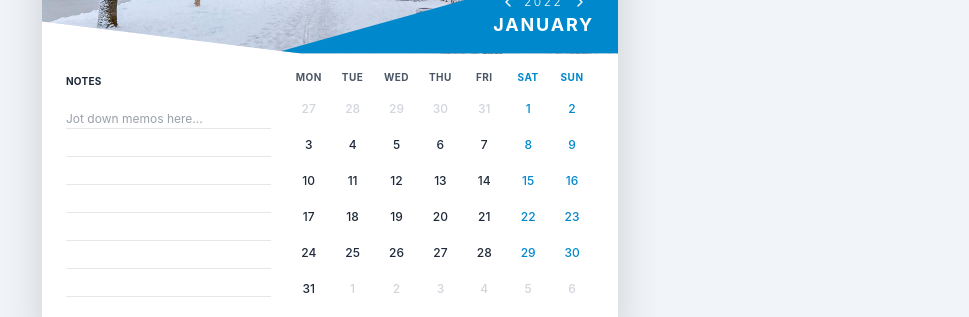
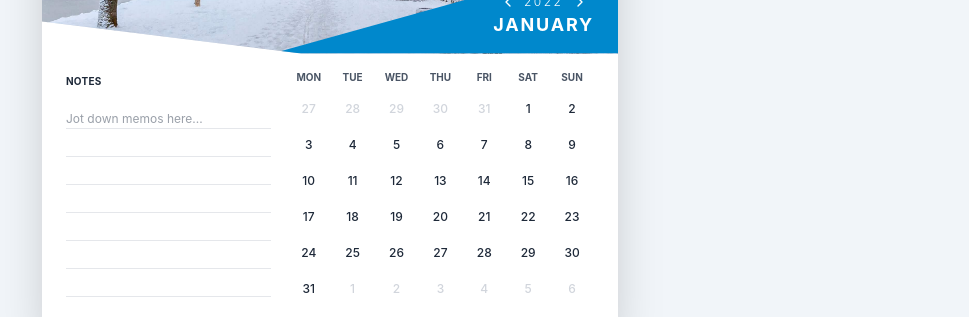
Before and after one commit to priyanshutryingtocode/WebCalendar, a React (Vite) app in the folder webcalendar/: page / in a window 1280 px wide. Shown: the part 355-672 px from the top of the page, without its empty margins (310-1279 px from the left). Built offline with nearby package versions, Linux system fonts and the light colour scheme.

Commit message:
fixed range and day selections

```diff
--- a/webcalendar/src/components/Calendar.jsx
+++ b/webcalendar/src/components/Calendar.jsx
@@ -65,24 +65,56 @@ export default function Calendar() {
   };
 
 const handleDateClick = (clickedDate) => {
-    const dateStr = formatDateStr(clickedDate);
-    const clickedEvent = events.find(ev => dateStr >= ev.startDate && dateStr <= (ev.endDate || ev.startDate));
+  const dateStr = typeof clickedDate === 'string' ? clickedDate : formatDateStr(clickedDate);
 
-    if (clickedEvent) {
+  // 1. Logic for finishing a range (Keep this as is)
+  if (pendingSelection.start && !pendingSelection.end && pendingSelection.start !== dateStr) {
+    if (dateStr < pendingSelection.start) {
+      setPendingSelection({ start: dateStr, end: pendingSelection.start });
+    } else {
+      setPendingSelection({ ...pendingSelection, end: dateStr });
+    }
+    setSelectedEventId(null);
+    return;
+  }
+
+  // 2. THE FIX: Find the event, but PRIORITIZE the shortest one (the focus marker)
+  // We sort by duration (shortest to longest)
+  const sortedEvents = [...events].sort((a, b) => {
+    const lenA = new Date(a.endDate) - new Date(a.startDate);
+    const lenB = new Date(b.endDate) - new Date(b.startDate);
+    return lenA - lenB; // Shortest first
+  });
+
+  const clickedEvent = sortedEvents.find(ev =>
+    dateStr >= ev.startDate && dateStr <= (ev.endDate || ev.startDate)
+  );
+
+  // 3. Smart Toggle: If we clicked the focus event and it's not already open, open it.
+  if (clickedEvent && selectedEventId !== clickedEvent.id) {
     setSelectedEventId(clickedEvent.id);
     setPendingSelection({ start: null, end: null });
     return;
   }
 
+  // 4. If we click a day that is ALREADY open, or an empty day, start a new selection.
   setSelectedEventId(null);
-    if (!pendingSelection.start || (pendingSelection.start && pendingSelection.end)) setPendingSelection({ start: dateStr, end: null });
-    else if (dateStr < pendingSelection.start) setPendingSelection({ start: dateStr, end: pendingSelection.start });
-    else setPendingSelection({ ...pendingSelection, end: dateStr });
+  setPendingSelection({ start: dateStr, end: null });
 };
 
   const saveEvent = (newEventData) => {
-    if (selectedEventId) setEvents(events.map(ev => ev.id === selectedEventId ? { ...ev, ...newEventData } : ev));
-    else setEvents([...events, { ...newEventData, id: Date.now().toString() }]);
+  if (selectedEventId) {
+    // UPDATING an existing event (either the range or the single note)
+    setEvents(events.map(ev => ev.id === selectedEventId ? { ...ev, ...newEventData } : ev));
+  } else {
+    // CREATING a brand new event
+    // We use Date.now() + Math.random() to ensure a truly unique ID
+    const newEntry = {
+      ...newEventData,
+      id: `event-${Date.now()}-${Math.random().toString(36).substr(2, 9)}`
+    };
+    setEvents([...events, newEntry]);
+  }
   clearSelection();
 };
 
@@ -120,7 +152,7 @@ export default function Calendar() {
 
         <div className="absolute top-0 left-0 w-full flex justify-around px-8 md:px-12 z-50 opacity-50 pointer-events-none">
            {Array.from({length: 20}).map((_, i) => (
-             <div key={i} className="w-1 h-3 bg-gray-800 dark:bg-gray-950 rounded-b-full transition-colors"></div>
+             <div key={i} className="w-1 h-3 bg-gray-800 dark:bg-gray-950 rounded-b-full transition-colors shadow-[0_2px_4px_rgba(0,0,0,0.3)]"></div>
            ))}
         </div>
 
--- a/webcalendar/src/components/CalendarGrid.jsx
+++ b/webcalendar/src/components/CalendarGrid.jsx
@@ -26,43 +26,63 @@ export default function CalendarGrid({ currentDate, events, pendingSelection, on
         return `${date.getFullYear()}-${String(date.getMonth() + 1).padStart(2, '0')}-${String(date.getDate()).padStart(2, '0')}`;
     };
 
-    for (let i = startOffset - 1; i >= 0; i--) grid.push({ date: daysInPrevMonth - i, str: fmt(year, month - 1, daysInPrevMonth - i), current: false, weekend: (grid.length % 7 >= 5) });
-    for (let i = 1; i <= daysInMonth; i++) grid.push({ date: i, str: fmt(year, month, i), current: true, weekend: (grid.length % 7 >= 5) });
+    for (let i = startOffset - 1; i >= 0; i--) grid.push({ date: daysInPrevMonth - i, str: fmt(year, month - 1, daysInPrevMonth - i), current: false });
+    for (let i = 1; i <= daysInMonth; i++) grid.push({ date: i, str: fmt(year, month, i), current: true });
 
     let nextDay = 1;
     while (grid.length < 42) {
-      grid.push({ date: nextDay, str: fmt(year, month + 1, nextDay), current: false, weekend: (grid.length % 7 >= 5) });
+      grid.push({ date: nextDay, str: fmt(year, month + 1, nextDay), current: false });
       nextDay++;
     }
     return grid;
   };
 
-  const gridData = generateGrid();
-
   const getDayStatus = (dateStr) => {
+    // 1. Pending Check
     if (pendingSelection.start) {
       const { start, end } = pendingSelection;
-      if (dateStr === start) return { type: 'start', theme: THEMES.pending };
-      if (end && dateStr === end) return { type: 'end', theme: THEMES.pending };
-      if (end && dateStr > start && dateStr < end) return { type: 'in-range', theme: THEMES.pending };
+      if (start && !end && dateStr === start) return { type: 'single', theme: THEMES.pending };
+      if (start && end) {
+        if (dateStr === start) return { type: 'start', theme: THEMES.pending };
+        if (dateStr === end) return { type: 'end', theme: THEMES.pending };
+        if (dateStr > start && dateStr < end) return { type: 'in-range', theme: THEMES.pending };
+      }
     }
 
-    const event = events.find(ev => dateStr >= ev.startDate && dateStr <= (ev.endDate || ev.startDate));
-    if (event) {
-      const theme = THEMES[event.category || 'default'];
-      if (dateStr === event.startDate && dateStr === event.endDate) return { type: 'single', theme };
-      if (dateStr === event.startDate) return { type: 'start', theme };
-      if (dateStr === event.endDate) return { type: 'end', theme };
-      return { type: 'in-range', theme };
-    }
-    return null;
+    // 2. Event Sorting (Longest for BG, Shortest for Marker)
+    const sortedEvents = [...events].sort((a, b) => {
+        const lenA = new Date(a.endDate) - new Date(a.startDate);
+        const lenB = new Date(b.endDate) - new Date(b.startDate);
+        return lenA - lenB;
+    });
+
+    const focusEvent = sortedEvents.find(ev => dateStr >= ev.startDate && dateStr <= (ev.endDate || ev.startDate));
+    if (!focusEvent) return null;
+
+    const backgroundEvent = sortedEvents[sortedEvents.length - 1]; // Longest
+    const focusTheme = THEMES[focusEvent.category || 'default'];
+    const bgTheme = THEMES[backgroundEvent.category || 'default'];
+
+    let focusType = 'in-range';
+    if (focusEvent.startDate === focusEvent.endDate) focusType = 'single';
+    else if (dateStr === focusEvent.startDate) focusType = 'start';
+    else if (dateStr === focusEvent.endDate) focusType = 'end';
+
+    return {
+      type: focusType,
+      theme: focusTheme,
+      bgRangeClass: bgTheme.range,
+      isBridged: backgroundEvent.id !== focusEvent.id && dateStr >= backgroundEvent.startDate && dateStr <= backgroundEvent.endDate
+    };
   };
+
+  const gridData = generateGrid();
 
   return (
     <div className="w-full pb-2">
       <div className="grid grid-cols-7 mb-2">
-        {daysOfWeek.map((day, index) => (
-          <div key={day} className={`text-[10px] font-bold text-center tracking-wider ${index >= 5 ? 'text-[#0088cc] dark:text-[#33aaff]' : 'text-gray-600 dark:text-gray-400'}`}>
+        {daysOfWeek.map((day) => (
+          <div key={day} className="text-[10px] font-bold text-center text-gray-600 dark:text-gray-400 uppercase">
             {day}
           </div>
         ))}
@@ -72,28 +92,27 @@ export default function CalendarGrid({ currentDate, events, pendingSelection, on
         {gridData.map((item, index) => {
           const status = getDayStatus(item.str);
 
-          let textColor = "text-gray-800 dark:text-gray-100";
-          if (!item.current) textColor = "text-gray-300 dark:text-gray-600";
-          else if (item.weekend) textColor = "text-[#0088cc] dark:text-[#33aaff]";
-
-          if (status && (status.type === 'start' || status.type === 'end' || status.type === 'single')) {
-              textColor = "text-white";
-          }
-
           return (
             <div key={index} className="relative flex justify-center py-0.5">
-              {status && status.type === 'in-range' && <div className={`absolute inset-y-0.5 inset-x-0 ${status.theme.range}`}></div>}
-              {status && status.type === 'start' && status.type !== 'single' && <div className={`absolute inset-y-0.5 right-0 w-1/2 ${status.theme.range}`}></div>}
-              {status && status.type === 'end' && <div className={`absolute inset-y-0.5 left-0 w-1/2 ${status.theme.range}`}></div>}
+              {/* THE CONTINUOUS BRIDGE */}
+              {(status?.type === 'in-range' || status?.isBridged) && (
+                <div className={`absolute inset-y-0.5 inset-x-0 ${status.bgRangeClass || status.theme.range}`}></div>
+              )}
+
+              {/* START/END CAPS (Only if not bridged) */}
+              {status?.type === 'start' && !status?.isBridged && (
+                <div className={`absolute inset-y-0.5 right-0 w-1/2 ${status.theme.range}`}></div>
+              )}
+              {status?.type === 'end' && !status?.isBridged && (
+                <div className={`absolute inset-y-0.5 left-0 w-1/2 ${status.theme.range}`}></div>
+              )}
 
               <motion.button
                 onClick={() => onDateClick(item.str)}
-                whileHover={{ scale: 1.15 }}
-                whileTap={{ scale: 0.9 }}
                 className={`
                   relative z-10 w-7 h-7 rounded-full flex items-center justify-center text-xs transition-colors font-medium
-                  ${textColor}
-                  ${status && (status.type === 'start' || status.type === 'end' || status.type === 'single') ? `${status.theme.core} shadow-md` : 'hover:bg-gray-200 dark:hover:bg-gray-800'}
+                  ${!item.current ? 'text-gray-300 dark:text-gray-600' : 'text-gray-800 dark:text-gray-100'}
+                  ${(status?.type === 'start' || status?.type === 'end' || status?.type === 'single') ? `${status.theme.core} text-white! shadow-md` : 'hover:bg-gray-200 dark:hover:bg-gray-800'}
                 `}
               >
                 {item.date}
```
Lines whose indentation alone changed are shown as unchanged.
